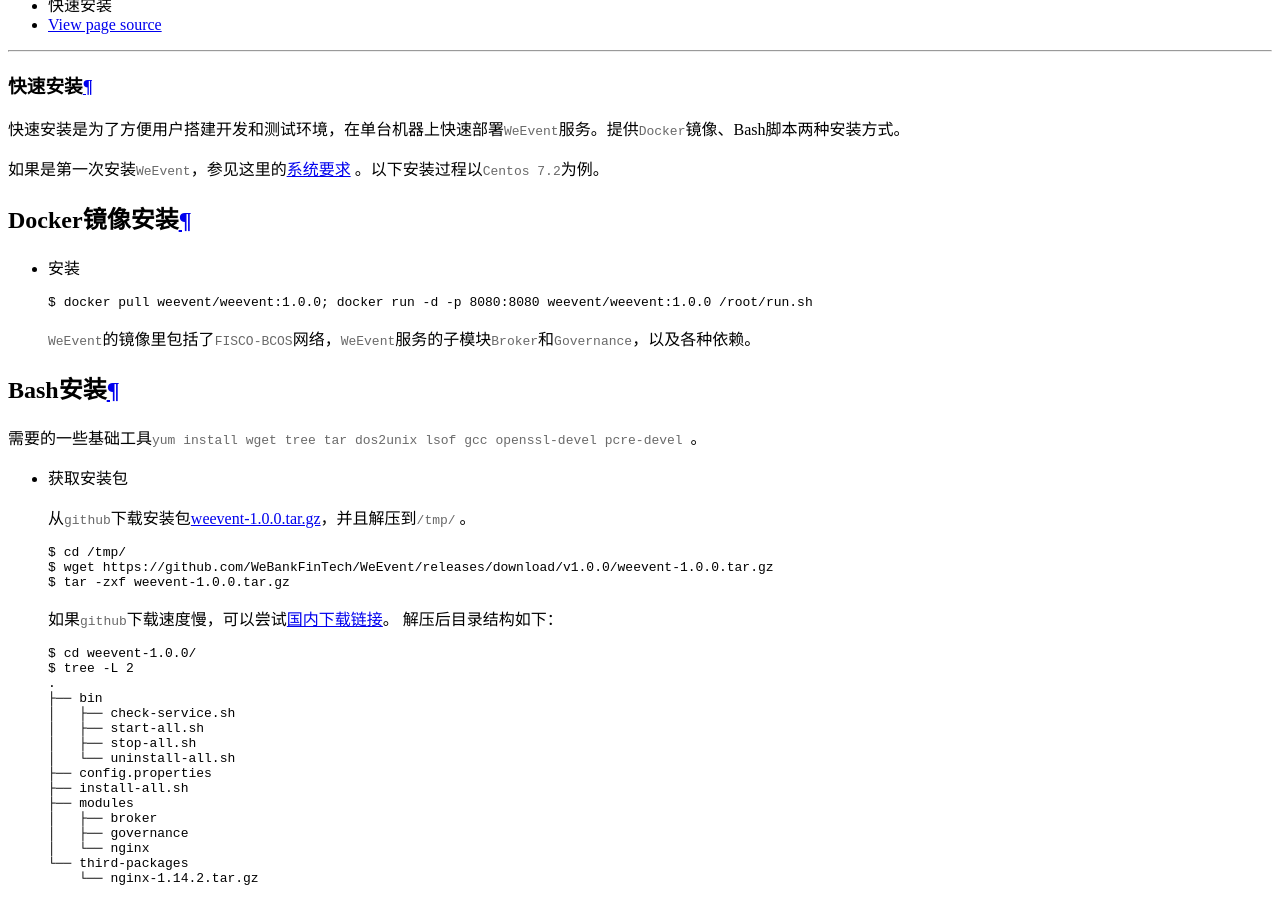
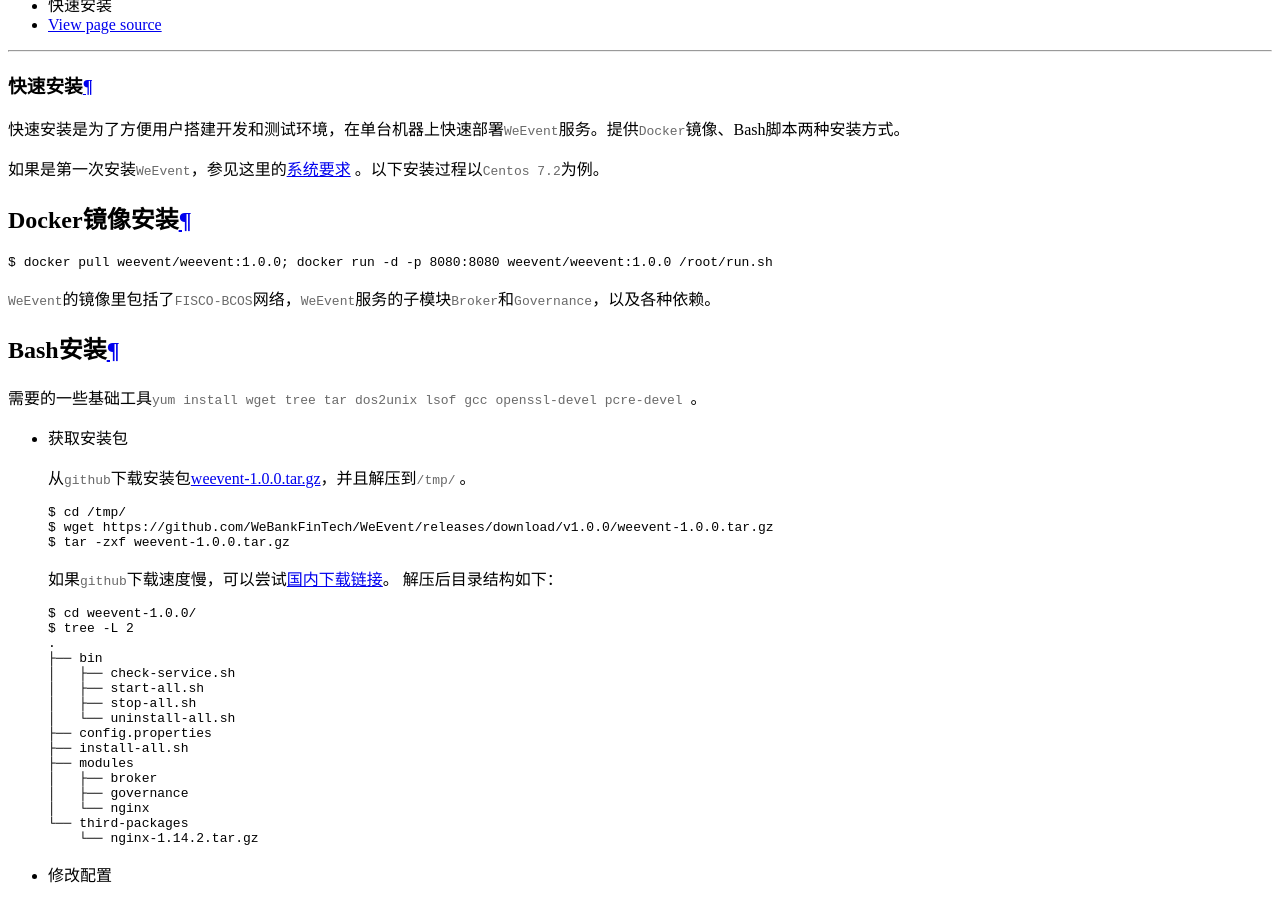
Before and after one commit to WeBankBlockchain/WeEvent-docs, a Sphinx documentation site: the page built from docs/install/quickinstall.md, in a window 1280 px wide and 900 px high, scrolled down 493 px. Built offline with Sphinx 7.4.7 and the Read the Docs theme 2.0.0, drawn with Linux system fonts in a browser that asks for light colours.

````diff
--- a/docs/install/quickinstall.md
+++ b/docs/install/quickinstall.md
@@ -5,8 +5,6 @@
 如果是第一次安装`WeEvent`，参见这里的[系统要求](./environment.html) 。以下安装过程以`Centos 7.2`为例。
 
 ### Docker镜像安装
-
-- 安装
 
   ```bash
   $ docker pull weevent/weevent:1.0.0; docker run -d -p 8080:8080 weevent/weevent:1.0.0 /root/run.sh
````
